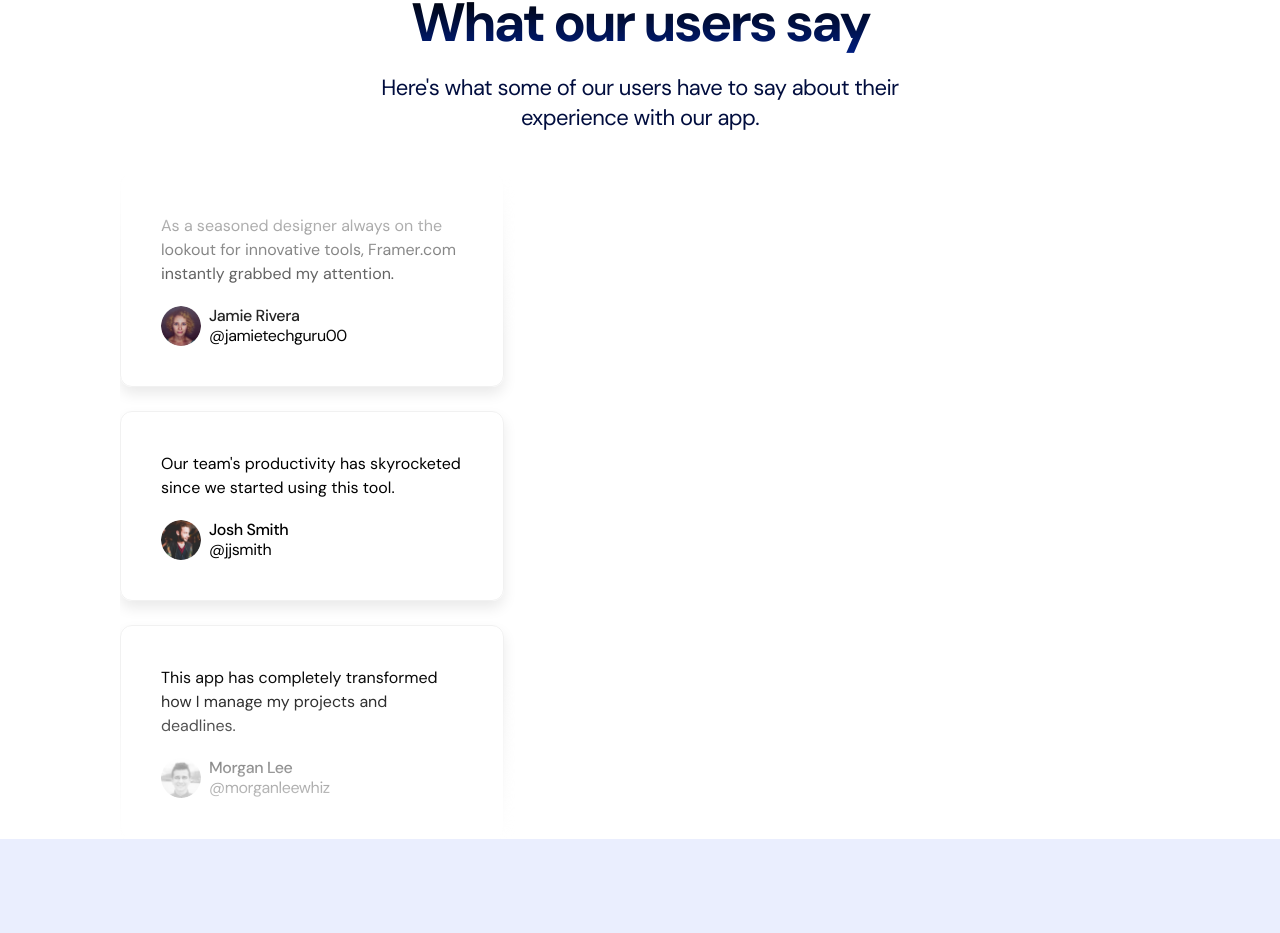
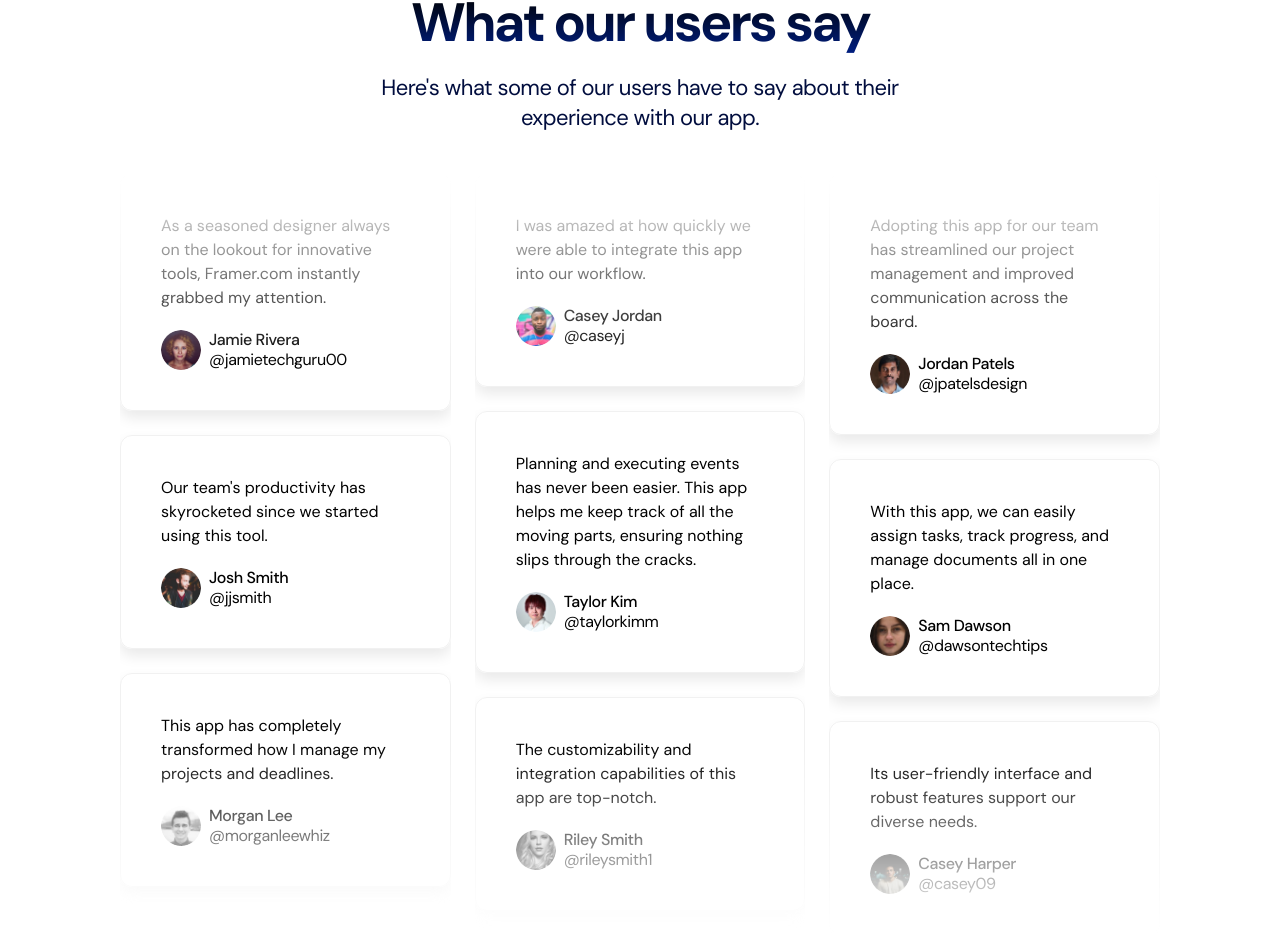
Before and after one commit to gsjoy24/light-sass, a Next.js app: page / in a window 1280 px wide. Shown: the part 3132-4065 px from the top of the page. Before the commit the page ends 3971 px from the top, so only its background shows below. Built offline with nearby package versions, Linux system fonts and the light colour scheme.

Commit message:
added testimonials

```diff
--- a/src/sections/Testimonials.tsx
+++ b/src/sections/Testimonials.tsx
@@ -84,6 +84,7 @@ export const Testimonials = () => {
 					</p>
 				</div>
 
+				<div className='flex justify-center gap-6'>
 					<div className='flex flex-col gap-6 mt-10 [mask-image:linear-gradient(to_bottom,transparent,black_25%,black_75%,transparent)]'>
 						{firstColumn.map(({ text, imageSrc, name, username }) => (
 							<div key={username} className='card'>
@@ -98,6 +99,36 @@ export const Testimonials = () => {
 							</div>
 						))}
 					</div>
+
+					<div className='hidden md:flex flex-col gap-6 mt-10 [mask-image:linear-gradient(to_bottom,transparent,black_25%,black_75%,transparent)]'>
+						{secondColumn.map(({ text, imageSrc, name, username }) => (
+							<div key={username} className='card'>
+								<div>{text}</div>
+								<div className='flex items-center gap-2 mt-5'>
+									<Image src={imageSrc} width={40} height={40} alt={name} className='w-10 f-10 rounded-full' />
+									<div className='flex flex-col'>
+										<div className='font-medium tracking-tight leading-5'>{name}</div>
+										<div className='leading-5 tracking-tight'>{username}</div>
+									</div>
+								</div>
+							</div>
+						))}
+					</div>
+					<div className='hidden lg:flex flex-col gap-6 mt-10 [mask-image:linear-gradient(to_bottom,transparent,black_25%,black_75%,transparent)]'>
+						{thirdColumn.map(({ text, imageSrc, name, username }) => (
+							<div key={username} className='card'>
+								<div>{text}</div>
+								<div className='flex items-center gap-2 mt-5'>
+									<Image src={imageSrc} width={40} height={40} alt={name} className='w-10 f-10 rounded-full' />
+									<div className='flex flex-col'>
+										<div className='font-medium tracking-tight leading-5'>{name}</div>
+										<div className='leading-5 tracking-tight'>{username}</div>
+									</div>
+								</div>
+							</div>
+						))}
+					</div>
+				</div>
 			</div>
 		</section>
 	);
```
Lines whose indentation alone changed are shown as unchanged.
